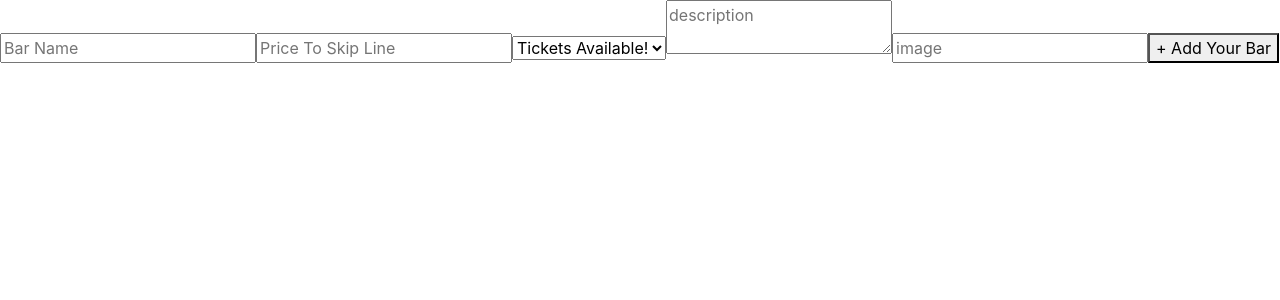
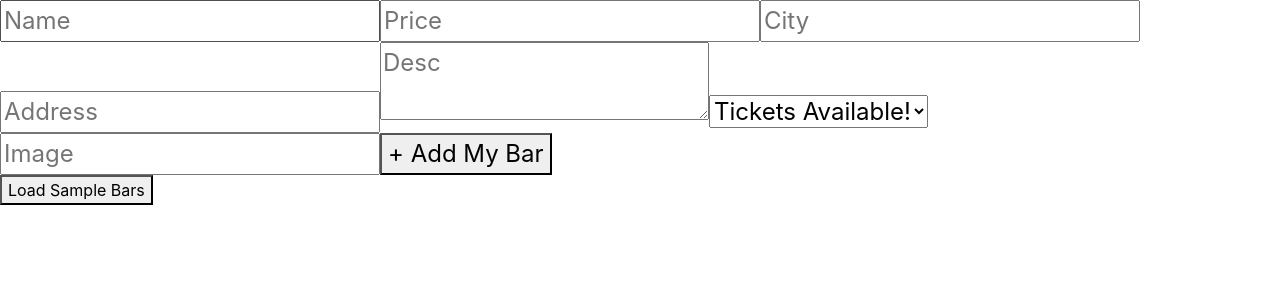
Before and after one commit to RNolan19/Linepass--Client, a React app: page /#/add-my-bar in a window 1280 px wide. Shown: the top 300 px of the page. Built offline with nearby package versions, Linux system fonts and the light colour scheme; a web font is replaced by a local one.

Commit message:
fixed AddBar form.  Added ability to update state + display state with NewBar component.  Work in progress on displaying

```diff
--- a/src/components/AddBar.js
+++ b/src/components/AddBar.js
@@ -1,27 +1,51 @@
 import React from 'react'
 
 class AddBar extends React.Component {
-  myInput = React.createRef()
+  nameRef = React.createRef();
+  priceRef = React.createRef();
+  cityRef = React.createRef();
+  addressRef = React.createRef();
+  descRef = React.createRef();
+  imageRef = React.createRef();
 
-  handleSubmit = (event) => {
+  // need to use this syntax for some reason....
+  createBar = event => {
+    // stop the form from submitting
     event.preventDefault()
-    console.log(this.myInput.value)
+    const bar = {
+      name: this.nameRef.current.value,
+      price: parseFloat(this.priceRef.current.value),
+      city: this.cityRef.current.value,
+      address: this.addressRef.current.value,
+      desc: this.descRef.current.value,
+      image: this.imageRef.current.value
+    }
+    console.log(bar)
+    // call the AddBars function passed down from App via props with the new Bar Obect
+    this.props.addBars(bar)
+    // reset the Form
+    event.currentTarget.reset()
   }
 
   render () {
     return (
-      <form className="add-bar-form" onSubmit={this.handleSubmit}>
-        <input name="name" ref={this.myInput} type="text" placeholder="Bar Name" />
-        <input name="price" ref={this.myInput} type="number" placeholder="Price To Skip Line" />
-        <select name="available" ref={this.myInput} placeholder="Tickets Available">
-          <option value="available">Tickets Available!</option>
-          <option value="unavailable">Sold Out!</option>
-        </select>
+      <div>
+        <form className="add-my-bar" onSubmit={this.createBar}>
+          <input name="name" ref={this.nameRef} type="text" placeholder="Name" />
+          <input name="price" ref={this.priceRef} type="text" placeholder="Price" />
+          <input name="city" ref={this.cityRef} type="text" placeholder="City" />
+          <input name="address" ref={this.addressRef} type="text" placeholder="Address" />
+          <textarea name="desc" ref={this.descRef} placeholder="Desc"></textarea>
+          <select name="status">
+            <option value="available">Tickets Available!</option>
+            <option value="unavailable">Sold Out!</option>
+          </select>
+          <input name="image" ref={this.imageRef} type="text" placeholder="Image" />
+          <button className="submit">+ Add My Bar</button>
+        </form>
 
-        <textarea name="desc" ref={this.myInput} placeholder="description" />
-        <input name="image" ref={this.myInput} type="text" placeholder="image" />
-        <button type="submit">+ Add Your Bar</button>
-      </form>
+        <button onClick={this.props.loadSampleBars} className='submit'>Load Sample Bars</button>
+      </div>
     )
   }
 }
--- a/src/components/App/App.js
+++ b/src/components/App/App.js
@@ -17,6 +17,8 @@ import Loco from './loco.jpg'
 import Stats from './stats3.jpg'
 import Capo from './Capo.jpg'
 import Legal from './legal.jpg'
+
+import NewBar from '../NewBar'
 //
 // <Bar barImage={Lincoln} barName='Lincoln Tavern' city='South Boston' address='425 West Broadway'/>
 // <Bar barImage={Broadway} barName='The Broadway' city='South Boston' address='726 East Broadway'/>
@@ -32,8 +34,29 @@ class App extends Component {
 
     this.state = {
       user: null,
-      alerts: []
+      alerts: [],
+      bars: {}
     }
+  }
+
+  addBars = bar => {
+    // 1- take a copy of the existing state. Never want to directly mutate state
+    const newBars = { ...this.state.bars }
+    // 2- add our new Bar to the Bars variable
+    // use timestamp to give each Bar a unique index ID
+    newBars[`bar${Date.now()}`] = bar
+    // 3- Set the new bars object to state w/ built in setState method
+    this.setState({
+      // pass it the piece you want to update, aka the bars state, + overwrite it
+      // with the new object.
+      bars: newBars
+    })
+  }
+
+  loadSampleBars = () => {
+    // this.setState({
+    //   bars: sampleFishes
+    // })
   }
 
   setUser = user => this.setState({ user })
@@ -72,11 +95,14 @@ class App extends Component {
               <Bar barImage={Capo} barName='Capo Restaurant' city='South Boston' address='443 West Broadway'/>
               <Bar barImage={Legal} barName='Legal Harborside' city='Seaport' address='270 Northern Ave'/>
               <hr className='hr-large'></hr>
+              <ul className="bars">
+                {Object.keys(this.state.bars).map(key => <NewBar key={key} details={this.state.bars[key]} />)}
+              </ul>
             </div>
           )} />
 
           <Route exact path='/add-my-bar' render={() => (
-            <AddBar />
+            <AddBar addBars={this.addBars} loadSampleBars={this.loadSampleBars}/>
           )} />
 
           <Route path='/sign-up' render={() => (
--- /dev/null
+++ b/src/components/NewBar.js
@@ -0,0 +1,16 @@
+import React from 'react'
+
+class NewBar extends React.Component {
+  render () {
+    return (
+      <li className="added-bars">
+        <h3 className="bar-name">
+          {this.props.details.name}
+        </h3>
+
+      </li>
+    )
+  }
+}
+
+export default NewBar
```
